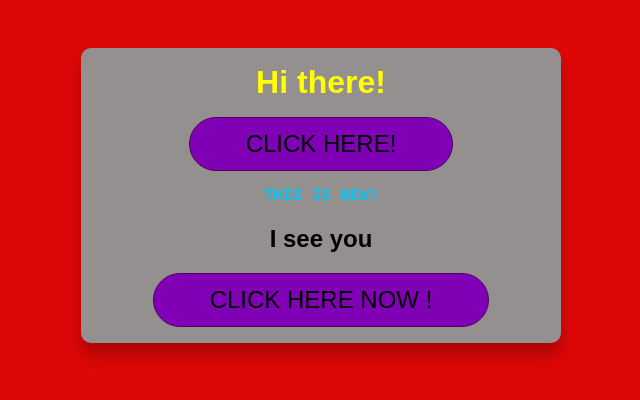
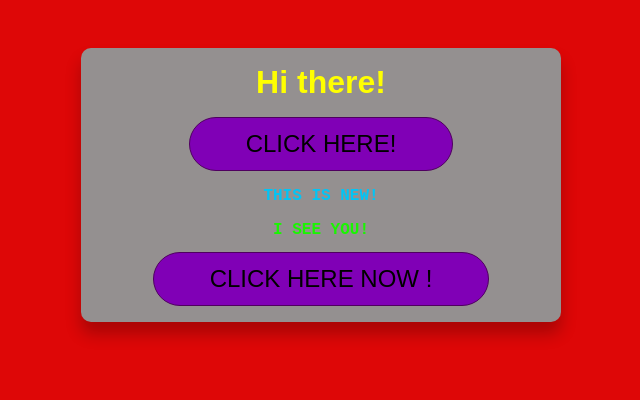
Before and after one commit to Rbravolibtech/13Components-updates, a React (Create React App) app: page / in a window 1280 px wide. Shown: the top 400 px of the page, without its empty margins (319-959 px from the left). Built offline with nearby package versions, Linux system fonts and the light colour scheme.

Commit message:
STYLED TEXT COLOR AND SIZE ON CSS

```diff
--- a/src/App.css
+++ b/src/App.css
@@ -20,3 +20,10 @@
 	font-weight: bolder;
 	font-family: monospace;
 }
+
+.text {
+	color: rgb(25, 246, 1);
+	font-size: large;
+	font-weight: bold;
+	font-family: monospace;
+}
--- a/src/App.js
+++ b/src/App.js
@@ -24,7 +24,7 @@ function App() {
 			<DemoOutput show={showParagraph} />
 			<Button onClick={clickHereHandler}>CLICK HERE!</Button>
 			<DemoOutput show={showText} />
-			{showText && <h2>I see you</h2>}
+			{showText && <h2 className="text">I SEE YOU!</h2>}
 			<Button onClick={clickHereNowHandle}>CLICK HERE NOW !</Button>
 		</div>
 	);
```
